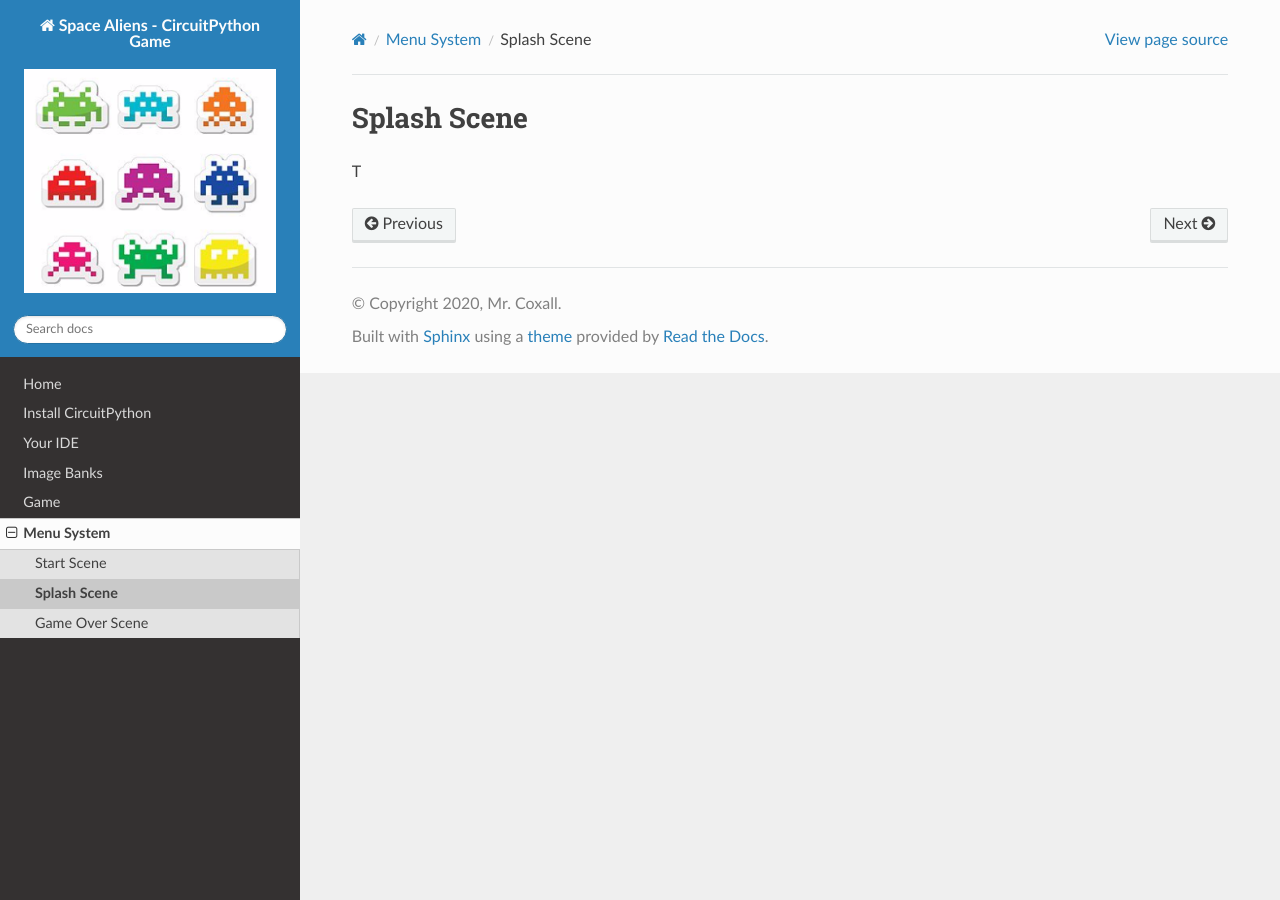
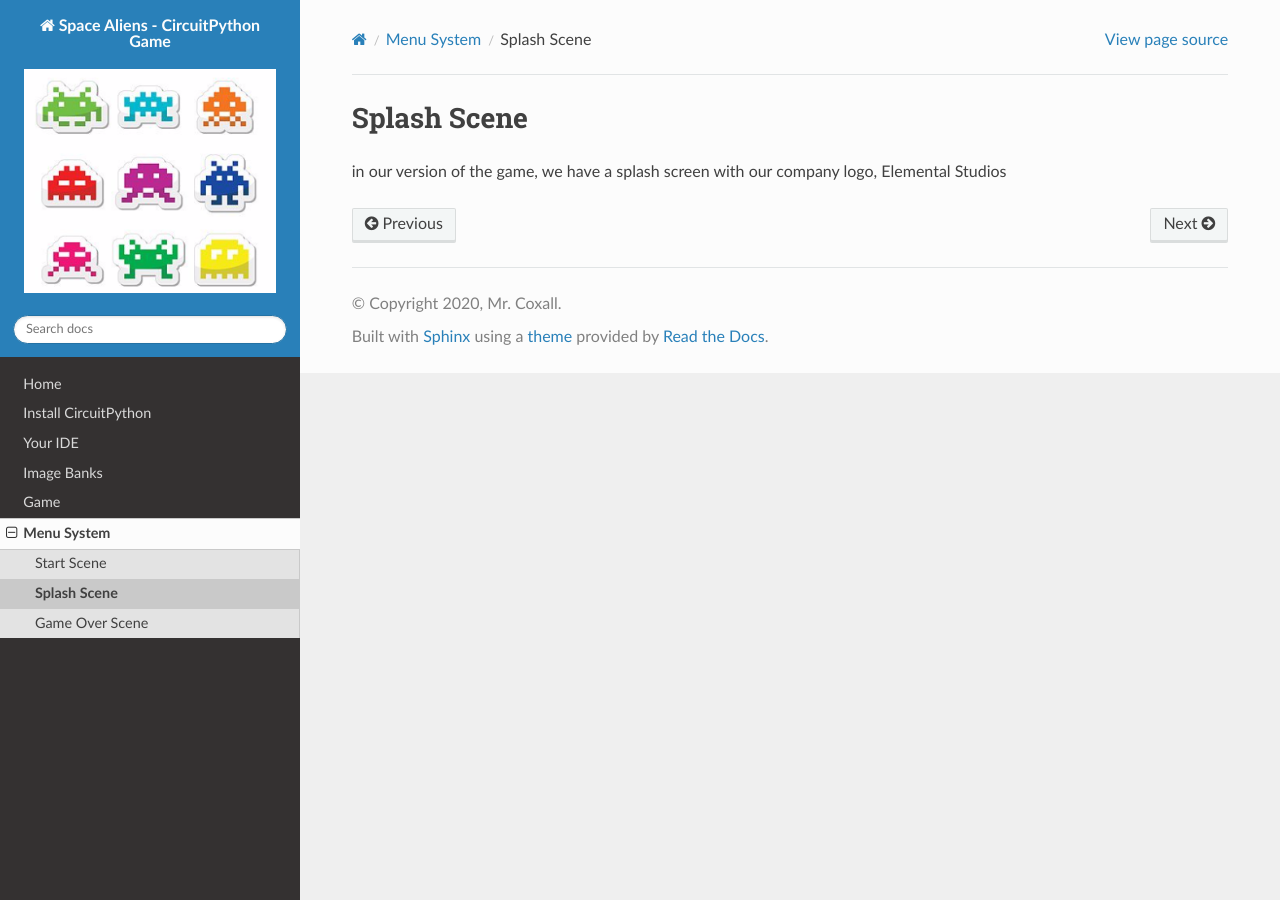
Before and after one commit to ben-whitten/ICS3U-2019-Group7, a Sphinx documentation site: the page built from docs/menu/splash_scene.rst, in a window 1280 px wide. Built offline with Sphinx 7.4.7 and the Read the Docs theme 2.0.0, drawn with Linux system fonts in a browser that asks for light colours; pages that are not in the unit, such as notebooks, are missing from menus.

Commit message:
Update splash_scene.rst

```diff
--- a/docs/menu/splash_scene.rst
+++ b/docs/menu/splash_scene.rst
@@ -3,4 +3,4 @@
 Splash Scene
 ============
 
-T
+in our version of the game, we have a splash screen with our company logo, Elemental Studios
```
